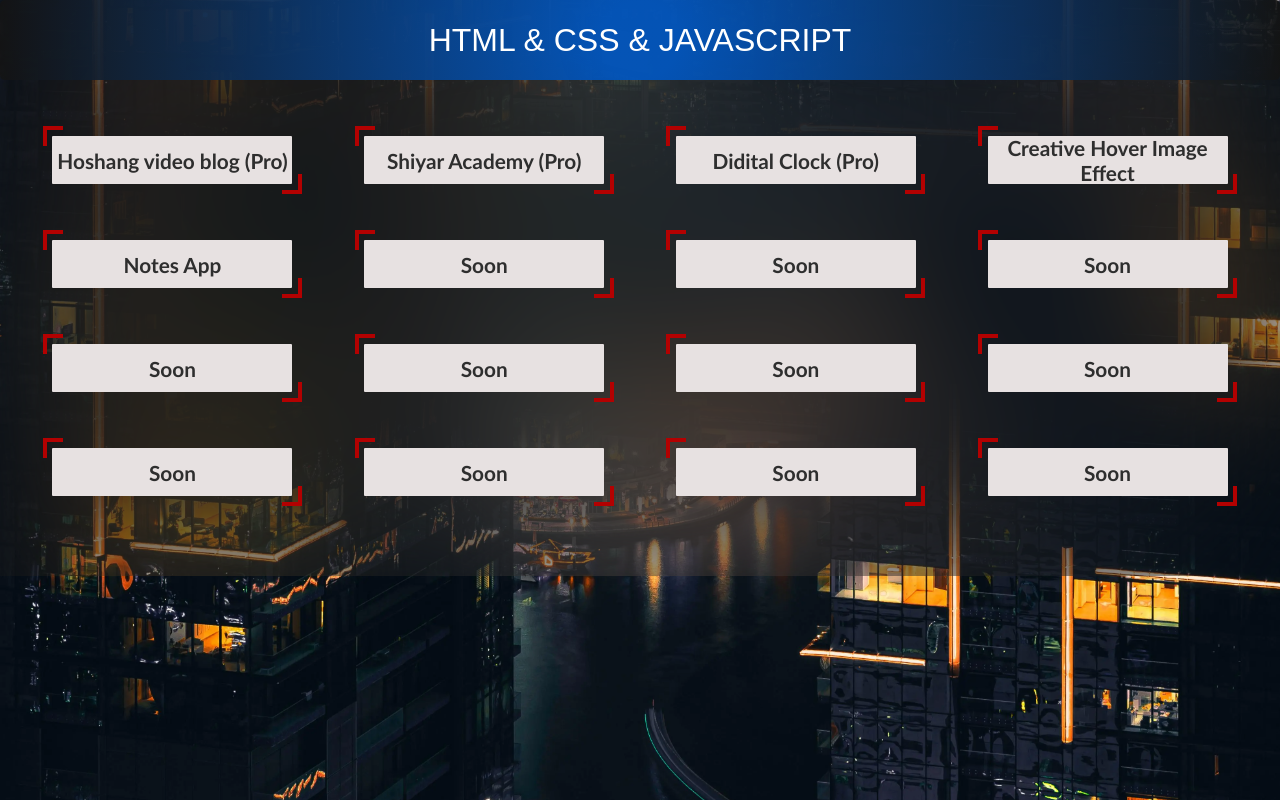
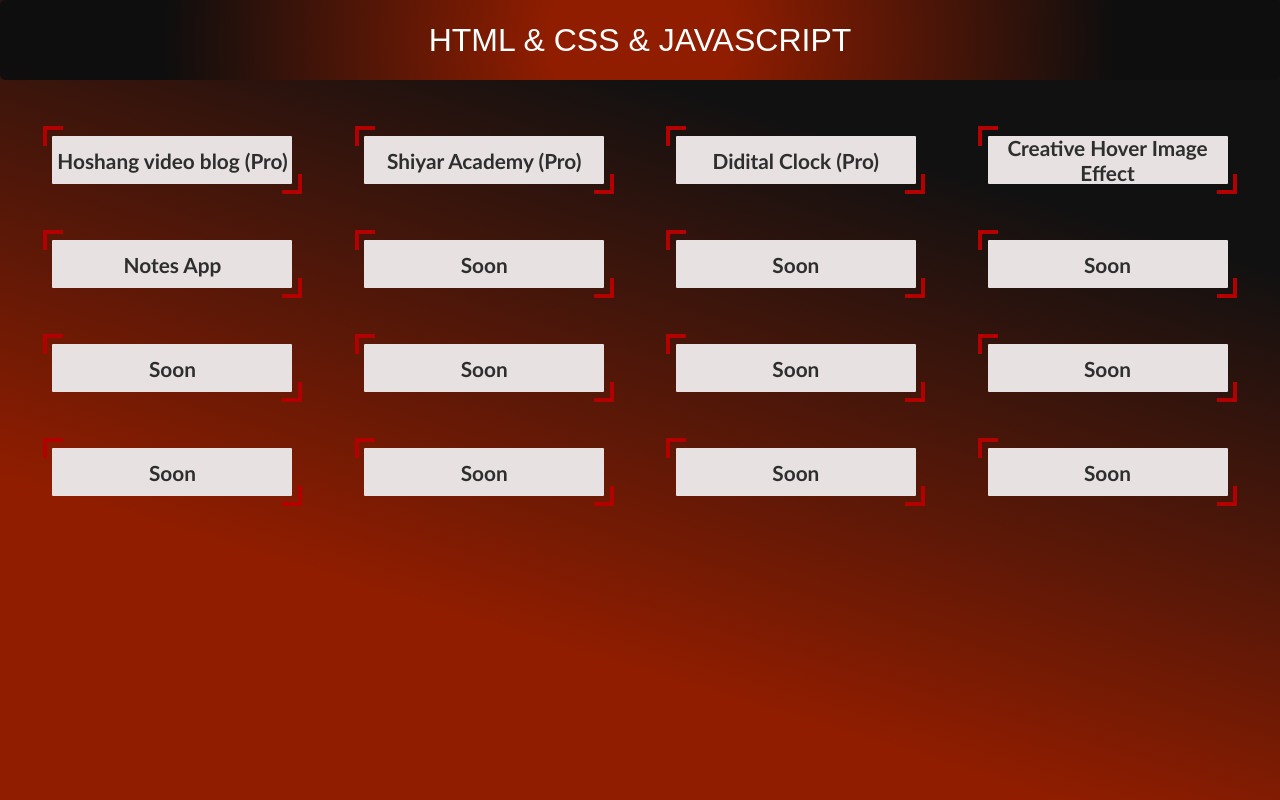
Before and after one commit to sido1-dev/Projects-Gallery, a plain HTML site: page index.html in a window 1280 px wide. Drawn offline with Linux system fonts and the light colour scheme.

Commit message:
Add files via upload

```diff
--- a/style.css
+++ b/style.css
@@ -6,13 +6,17 @@
     font-family: sans-serif;
 }
 body{
-    background-image: url(dark_city.webp);
+  /*  background-image: url(/dark_city.webp);
     background-repeat: no-repeat;
     background-size: cover;
     background-position: center;
+    */
+    background: linear-gradient(17deg, rgba(144,29,0,1) 27%, rgba(15,14,14,0.9884746134782038) 77%);
     padding: 0 0rem;
-    backdrop-filter: blur(80px);
+   /* backdrop-filter: blur(80px);*/
     z-index: -999;
+    width: 100%;
+    min-height: 100vh;
 }
 
 
@@ -22,14 +26,14 @@ body{
     align-items: center;
     width: 100%;
     height: 10vh;
-
-    background: radial-gradient(circle, rgba(4, 84, 183, 0.988) 6%, rgba(20, 20, 20, 0.907) 100%);
+    background: radial-gradient(circle, rgba(144,29,0,1) 14%, rgba(15,14,14,0.9884746134782038) 74%);
     border-radius: 5px;
 }
 .title1 .titelText{
     text-decoration: none;
     font-size: 2rem;
     color: rgb(255, 255, 255);
+    text-align: center;
     text-transform: uppercase;
 }
 
```
